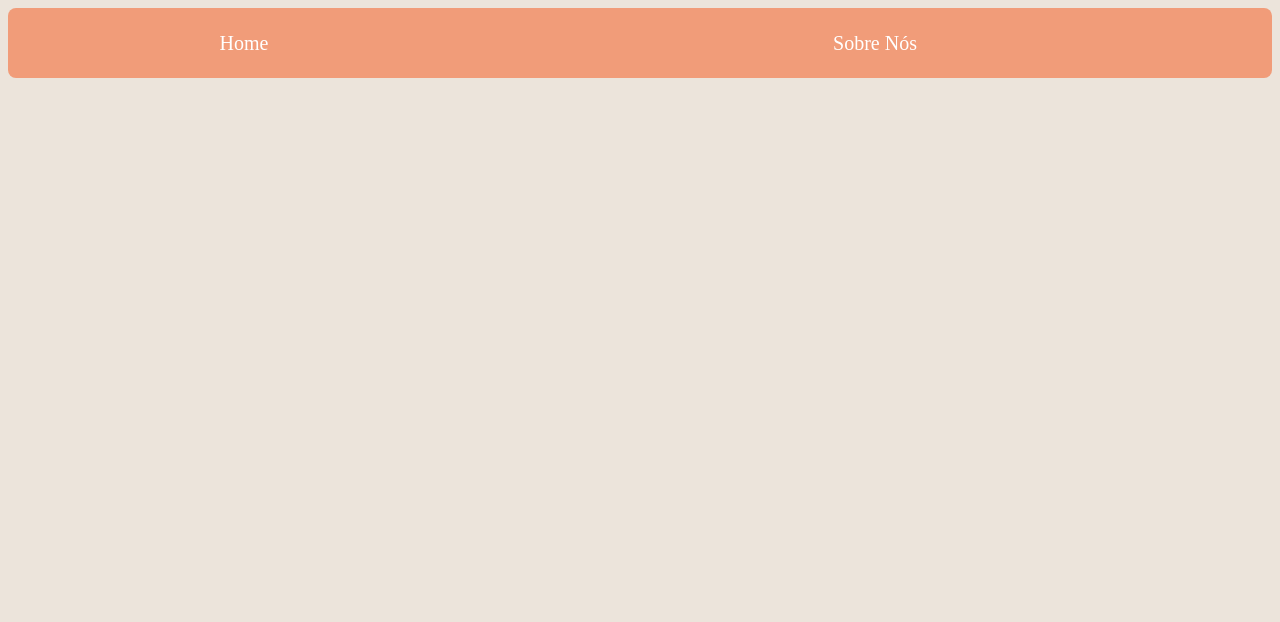
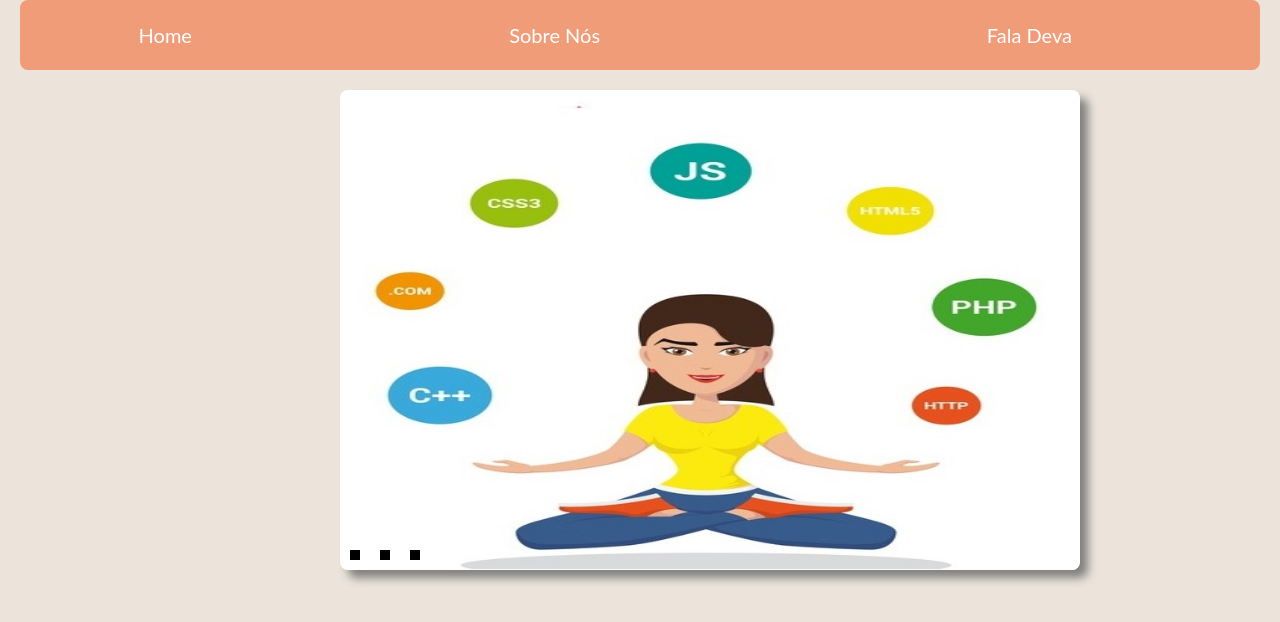
Before and after one commit to nathanymendonca/SquadGirls, a plain HTML site: page index.html in a window 1280 px wide. Drawn offline with Linux system fonts and the light colour scheme.

Commit message:
slide na página inicial e criacao da páginas de parcerias

```diff
--- a/css/style.css
+++ b/css/style.css
@@ -1,5 +1,9 @@
 body{
     background-color: #ece4db;
+    margin: 0 auto;
+    padding: 0 1.25rem;
+    font-family: 'Lato', sans-serif;
+
 }
 
 table{
@@ -43,8 +47,71 @@ img{
     text-align: center;
     font-size: 25px;
     color: white;
+    position: static;
 }
 
 h4{
     color: #f19c79;
 }
+
+/* início  do carousel */
+
+* { margin: 0; padding: 0; }
+.slider {
+    display: block;
+    height: 293px;
+    width: 600px;
+    margin: auto;
+    margin-top: 20px;
+    position: relative;
+}
+
+.slider li {
+    list-style: none;
+    position: absolute;
+}
+
+.slider img {
+    margin: auto;
+    box-shadow: 8px 8px 10px gray;
+    vertical-align: top;
+    border-radius: 8px;
+}
+.slider input {
+    display: none;
+}
+.slider label {
+    background-color: #000;
+    bottom: 10px;
+    cursor: pointer;
+    display: block;
+    height: 10px;
+    position: absolute;
+    width: 10px;
+    z-index: 10;
+}
+
+.slider li:nth-child(1) label {
+    left: 10px;
+}
+
+.slider li:nth-child(2) label {
+    left: 40px;
+}
+
+.slider li:nth-child(3) label {
+    left: 70px;
+}
+
+.slider img {
+    opacity: 0;
+    visibility: hidden;
+}
+
+.slider li input:checked ~ img {
+    opacity: 1;
+    visibility: visible;
+    z-index: 10;
+}
+
+   /* FIM DO CAROUSEL   */
--- a/index.html
+++ b/index.html
@@ -5,6 +5,8 @@
         <title>SquadGirls</title>
     </head>
     <body>
+
+ <!-- INICIO DO MENU -->
  <table>
     <tr>
         <td>
@@ -14,8 +16,37 @@
             <align="center" width="25%"><a href="sobrenos.html"><font color="white">Sobre Nós</font></a>
           </td>
 
+          <td>
+            <align="center" width="25%"><a href="parceiras.html"><font color="white">Fala Deva</font></a>
+          </td>
     </tr>
+ </table>
 
-        </table>
+ <!-- FIM DO MENU -->
+
+
+         <!-- início do slide -->
+         <ul class="slider">
+            <li>
+                <input type="radio" id="slide1" name="slide" checked>
+                <label for="slide1"></label>
+                <img src="img/meninacodando3.jpg" style="height:480px; width: 740px;" />
+            </li>
+            <li>
+                <input type="radio" id="slide2" name="slide">
+                <label for="slide2"></label>
+                <img src="img/meninacodando2.jpg" style="height:480px; width: 680px;" />
+            </li>
+            <li>
+                <input type="radio" id="slide3" name="slide">
+                <label for="slide3"></label>
+                <img src="img/ajuda2.jpg" style="height:480px; width: 720px;" />
+            </li>
+        </ul>
+
+        <!-- FIM DO SLIDE -->
+
+        <!-- RODAPÉ -->
+        <!-- <div class="rodape"><b>Todos os Direito reservados</b></div> -->
     </body>
 </html>
```
Also changed, not shown: parceiras.html (added, +45 -0 lines), sobrenos.html (+25 -4 lines), img/ajuda2.jpg (added), img/meninacodando2.jpg (added), img/meninacodando3.jpg (added), img/oi.gif (added), img/paginaemconstrucao.png (added). Lines whose indentation alone changed are shown as unchanged.
